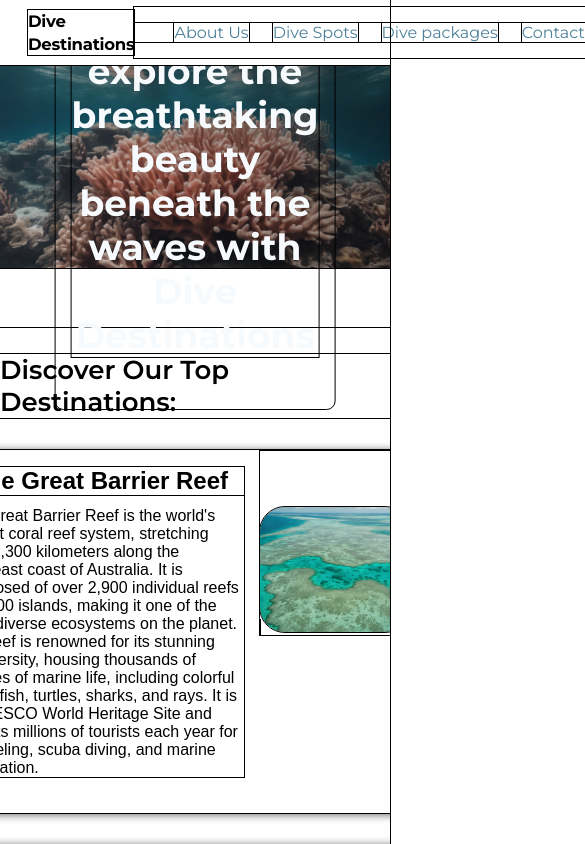
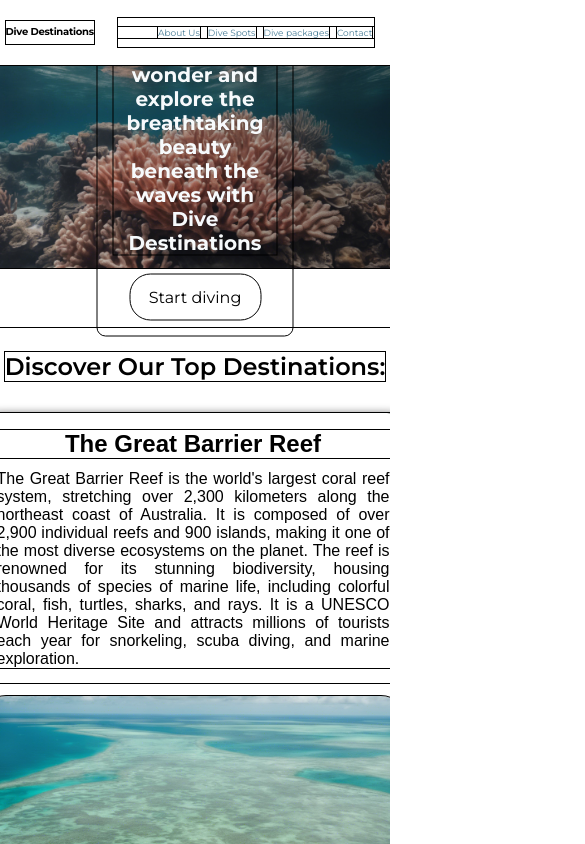
Before and after one commit to Shaqs0/Dive-Destination, a React (Vite) app: page /start in a window 390 px wide. Shown: the top 844 px of the page, 585 px wide, since content can reach past the window. Built offline with nearby package versions, Linux system fonts and the light colour scheme.

Commit message:
add adaptive on StartPage

```diff
--- a/src/components/Button/Button.module.css
+++ b/src/components/Button/Button.module.css
@@ -0,0 +1,7 @@
+.small {
+  width: 200px;
+  height: 60px;
+  border-radius: 20px;
+  border: none;
+  cursor: pointer;
+}
--- a/src/components/Button/Button.module.scss
+++ b/src/components/Button/Button.module.scss
@@ -1,3 +1,7 @@
 .small {
-
+    width: 200px;
+    height: 60px;
+    border-radius: 20px;
+    border: none;
+    cursor: pointer;
   }
--- a/src/layout/Footer/LayoutFoot.module.css
+++ b/src/layout/Footer/LayoutFoot.module.css
@@ -12,7 +12,7 @@ html, body {
   -webkit-box-direction: normal;
       -ms-flex-direction: column;
           flex-direction: column;
-  min-height: 25vh;
+  min-height: 12vh;
 }
 .layout .content {
   -webkit-box-flex: 1;
--- a/src/layout/Footer/LayoutFoot.module.scss
+++ b/src/layout/Footer/LayoutFoot.module.scss
@@ -1,4 +1,3 @@
-// Variables
 $main-color: var(--main-color);
 $blue-color: var(--blue-color);
 $font: var(--font);
@@ -12,7 +11,7 @@ html, body {
 .layout {
   display: flex;
   flex-direction: column;
-  min-height: 25vh;
+  min-height: 12vh;
 
   .content {
     flex: 1 0 auto;
--- a/src/layout/Top/LayoutTop.module.css
+++ b/src/layout/Top/LayoutTop.module.css
@@ -79,15 +79,88 @@
   }
 }
 @media (max-width: 740px) {
+  .top .other {
+    font-size: 14px;
+    margin-right: 2rem;
+  }
+  .top .other ul {
+    gap: 1rem;
+    width: 22rem;
+  }
+}
+@media (max-width: 640px) {
   .top .name {
-    font-size: 16.5px;
-    margin-left: 1.75rem;
+    font-size: 16px;
+    margin-left: 1rem;
+  }
+}
+@media (max-width: 600px) {
+  .top .name {
+    font-size: 14px;
+    margin-left: 1rem;
   }
   .top .other {
-    margin-right: 3rem;
+    font-size: 13px;
+    margin-right: 1rem;
   }
   .top .other ul {
-    gap: 1.5rem;
-    width: 28rem;
+    gap: 0.75rem;
+    width: 20rem;
   }
 }
+@media (max-width: 530px) {
+  .top .name {
+    font-size: 13px;
+    margin-left: 0.5rem;
+  }
+  .top .other {
+    font-size: 11.5px;
+    margin-right: 0.5rem;
+  }
+  .top .other ul {
+    gap: 0.75rem;
+    width: 18rem;
+  }
+}
+@media (max-width: 465px) {
+  .top .name {
+    font-size: 11px;
+    margin-left: 0.5rem;
+  }
+  .top .other {
+    font-size: 10px;
+    margin-right: 1rem;
+  }
+  .top .other ul {
+    gap: 0.5rem;
+    width: 15rem;
+  }
+}
+@media (max-width: 407px) {
+  .top .name {
+    font-size: 10px;
+    margin-left: 0.35rem;
+  }
+  .top .other {
+    font-size: 9px;
+    margin-right: 1rem;
+  }
+  .top .other ul {
+    gap: 0.5rem;
+    width: 13.5rem;
+  }
+}
+@media (max-width: 375px) {
+  .top .name {
+    font-size: 9px;
+    margin-left: 0.35rem;
+  }
+  .top .other {
+    font-size: 8px;
+    margin-right: 0.75rem;
+  }
+  .top .other ul {
+    gap: 0.5rem;
+    width: 12.1rem;
+  }
+}
--- a/src/layout/Top/LayoutTop.module.scss
+++ b/src/layout/Top/LayoutTop.module.scss
@@ -94,18 +94,124 @@
 @media (max-width: 740px) {
     .top {
 
-        .name {
-            font-size: 16.5px;
-            margin-left: 1.75rem;
-        }
-
         .other {
-            margin-right: 3rem;
+            font-size: 14px;
+            margin-right: 2rem;
 
             & ul {
-                gap: 1.5rem;
-                width: 28rem;
+                gap: 1rem;
+                width: 22rem;
             }
         }
     }
 }
+
+@media (max-width: 640px) {
+    .top {
+        .name {
+            font-size: 16px;
+            margin-left: 1rem;
+        }
+    }
+}
+
+
+@media (max-width: 600px) {
+    .top {
+
+        .name {
+            font-size: 14px;
+            margin-left: 1rem;
+        }
+
+        .other {
+            font-size: 13px;
+            margin-right: 1rem;
+
+            & ul {
+                gap: 0.75rem;
+                width: 20rem;
+            }
+        }
+    }
+}
+
+@media (max-width: 530px) {
+    .top {
+
+        .name {
+            font-size: 13px;
+            margin-left: 0.5rem;
+        }
+
+        .other {
+            font-size: 11.5px;
+            margin-right: 0.5rem;
+
+            & ul {
+                gap: 0.75rem;
+                width: 18rem;
+            }
+        }
+    }
+}
+
+@media (max-width: 465px) {
+    .top {
+
+        .name {
+            font-size: 11px;
+            margin-left: 0.5rem;
+        }
+
+        .other {
+            font-size: 10px;
+            margin-right: 1rem;
+
+            & ul {
+                gap: 0.5rem;
+                width: 15rem;
+            }
+        }
+    }
+}
+
+@media (max-width: 407px) {
+    .top {
+
+        .name {
+            font-size: 10px;
+            margin-left: 0.35rem;
+        }
+
+        .other {
+            font-size: 9px;
+            margin-right: 1rem;
+
+            & ul {
+                gap: 0.5rem;
+                width: 13.5rem;
+            }
+        }
+    }
+}
+
+@media (max-width: 375px) {
+    .top {
+
+        .name {
+            font-size: 9px;
+            margin-left: 0.35rem;
+        }
+
+        .other {
+            font-size: 8px;
+            margin-right: 0.75rem;
+
+            & ul {
+                gap: 0.5rem;
+                width: 12.1rem;
+            }
+        }
+    }
+}
--- a/src/pages/StartPage/StartPage.module.css
+++ b/src/pages/StartPage/StartPage.module.css
@@ -35,6 +35,16 @@
   text-align: center;
   font-weight: 700;
   font-size: 36px;
+}
+.container .imageContainer .textOverlay .btn {
+  font-family: var(--font);
+  font-size: 18px;
+  background-color: white;
+  color: black;
+}
+.container .imageContainer .textOverlay .btn:hover {
+  background-color: rgb(185, 185, 185);
+  color: white;
 }
 .container .destinations {
   display: -webkit-box;
@@ -117,6 +127,10 @@
   }
 }
 @media (max-width: 1330px) {
+  .container .imageContainer .textOverlay {
+    top: 35%;
+    left: 49%;
+  }
   .container .destinations img {
     margin-top: 1.5rem;
     margin-right: 1rem;
@@ -128,14 +142,12 @@
   }
 }
 @media (max-width: 1180px) {
+  .container .imageContainer .textOverlay {
+    top: 35%;
+    left: 50%;
+    font-size: 31px;
+  }
   .container .destinations .box .destination_button {
-    display: -webkit-box;
-    display: -ms-flexbox;
-    display: flex;
-    background-color: white;
-    border-radius: 25px;
-    padding-bottom: 20px;
-    border: none;
     -webkit-box-shadow: 1px 1px 10px rgb(80, 79, 79);
             box-shadow: 1px 1px 10px rgb(80, 79, 79);
     margin-bottom: 2rem;
@@ -153,18 +165,17 @@
   }
 }
 @media (max-width: 1000px) {
+  .container .imageContainer .textOverlay {
+    font-size: 28px;
+  }
+  .container .imageContainer .btn {
+    width: 180px;
+    height: 55px;
+    font-size: 16px;
+  }
   .container .destinations .box .destination_button {
-    display: -webkit-box;
-    display: -ms-flexbox;
-    display: flex;
-    background-color: white;
-    border-radius: 25px;
-    padding-bottom: 20px;
-    border: none;
-    -webkit-box-shadow: 1px 1px 10px rgb(80, 79, 79);
-            box-shadow: 1px 1px 10px rgb(80, 79, 79);
     margin-bottom: 2rem;
-    margin-left: -1.5rem;
+    margin-left: 0.25rem;
   }
   .container .destinations img {
     margin-top: 2rem;
@@ -177,28 +188,93 @@
     width: 20em;
   }
 }
-@media (max-width: 950px) {
+@media (max-width: 870px) {
   .container .destinations .box .destination_button {
     display: -webkit-box;
     display: -ms-flexbox;
     display: flex;
-    background-color: white;
-    border-radius: 25px;
-    padding-bottom: 20px;
-    border: none;
-    -webkit-box-shadow: 1px 1px 10px rgb(80, 79, 79);
-            box-shadow: 1px 1px 10px rgb(80, 79, 79);
+    -webkit-box-orient: vertical;
+    -webkit-box-direction: normal;
+        -ms-flex-direction: column;
+            flex-direction: column;
+    -webkit-box-align: center;
+        -ms-flex-align: center;
+            align-items: center;
     margin-bottom: 2rem;
-    margin-left: -1.5rem;
+    margin-left: 1rem;
+    margin-right: 1rem;
   }
   .container .destinations img {
-    margin-top: 3.5rem;
-    margin-right: 1rem;
-    height: 125px;
-    width: 150px;
+    display: -webkit-box;
+    display: -ms-flexbox;
+    display: flex;
+    margin-top: 0.75rem;
+    margin-right: 0rem;
+    height: 350px;
+    width: 425px;
+    float: left;
   }
   .container .destinations .text {
     font-size: 16px;
-    width: 18em;
+    width: auto;
+    text-align: justify;
   }
 }
+@media (max-width: 800px) {
+  .container .imageContainer .textOverlay {
+    top: 45%;
+    left: 50%;
+    font-size: 28px;
+  }
+  .container .destinations .box .destination_button {
+    margin-bottom: 2rem;
+    margin-left: 0.75rem;
+  }
+}
+@media (max-width: 680px) {
+  .container .imageContainer .textOverlay {
+    top: 45%;
+    left: 50%;
+    font-size: 24px;
+  }
+  .container .imageContainer .textOverlay .btn {
+    width: 150px;
+    height: 50px;
+    font-size: 16px;
+  }
+  .container .destinations .box .destination_button {
+    margin-bottom: 2rem;
+    margin-left: 0.75rem;
+  }
+  .container .destinations .box .destination_button img {
+    margin-top: 0.75rem;
+    margin-right: 0rem;
+    height: 400px;
+    width: 425px;
+  }
+}
+@media (max-width: 570px) {
+  .container .imageContainer .textOverlay {
+    top: 45%;
+    left: 50%;
+    font-size: 20px;
+  }
+  .container .imageContainer .textOverlay .btn {
+    width: 130px;
+    height: 45px;
+    font-size: 16px;
+  }
+  .container .destinations .top_text {
+    font-size: 24px;
+  }
+  .container .destinations .box .destination_button {
+    margin-bottom: 2rem;
+    margin-left: 0.75rem;
+  }
+  .container .destinations .box .destination_button img {
+    margin-top: 0.75rem;
+    margin-right: 0rem;
+    height: 400px;
+    width: 425px;
+  }
+}
--- a/src/pages/StartPage/StartPage.module.scss
+++ b/src/pages/StartPage/StartPage.module.scss
@@ -34,6 +34,18 @@
               text-align: center;
               font-weight: 700;
               font-size: 36px;
+
+              .btn {
+                font-family: var(--font);
+                font-size: 18px;
+                background-color: white;
+                color: black;
+
+                &:hover {
+                    background-color: rgb(185, 185, 185);
+                    color: white;
+                }
+              }
           }
       }
 
@@ -118,6 +130,14 @@
 
 @media (max-width: 1330px) {
     .container {
+        .imageContainer {
+            .textOverlay {
+                top: 35%;
+                left: 49%;
+            }
+        }
+
+
         .destinations {
             & img {
                 margin-top: 1.5rem;
@@ -135,16 +155,18 @@
 
 @media (max-width: 1180px) {
     .container {
+        .imageContainer {
+            .textOverlay {
+                top: 35%;
+                left: 50%;
+                font-size: 31px;
+            }
+        }
 
         .destinations {
 
             .box {
                 .destination_button {
-                    display: flex;
-                    background-color: white;
-                    border-radius: 25px;
-                    padding-bottom: 20px;
-                    border: none;
                     box-shadow: 1px 1px 10px rgb(80, 79, 79);
                     margin-bottom: 2rem;
                     margin-left: 1.5rem;
@@ -168,19 +190,23 @@
 
 @media (max-width: 1000px) {
     .container {
+        .imageContainer {
+            .textOverlay {
+                font-size: 28px;
+            }
 
+            .btn {
+                width: 180px;
+                height: 55px;
+                font-size: 16px;
+            }
+        }
         .destinations {
 
             .box {
                 .destination_button {
-                    display: flex;
-                    background-color: white;
-                    border-radius: 25px;
-                    padding-bottom: 20px;
-                    border: none;
-                    box-shadow: 1px 1px 10px rgb(80, 79, 79);
                     margin-bottom: 2rem;
-                    margin-left: -1.5rem;
+                    margin-left: 0.25rem;
                 }
             }
 
@@ -199,35 +225,129 @@
     }
 }
 
-@media (max-width: 950px) {
+@media (max-width: 870px) {
     .container {
+        .destinations {
+            .box {
+                .destination_button {
+                    display: flex;
+                    flex-direction: column;
+                    align-items: center;
+                    margin-bottom: 2rem;
+                    margin-left: 1rem;
+                    margin-right: 1rem;
+                }
+            }
+
+            & img {
+                display: flex;
+                margin-top: 0.75rem;
+                margin-right: 0rem;
+                height: 350px;
+                width: 425px;
+                float: left;
+            }
+
+            .text {
+                font-size: 16px;
+                width: auto;
+                text-align: justify;
+            }
+        }
+    }
+}
+
+@media (max-width: 800px) {
+    .container {
+        .imageContainer {
+            .textOverlay {
+                top: 45%;
+                left: 50%;
+                font-size: 28px;
+            }
+        }
+
+        .destinations {
+            .box {
+                .destination_button {
+                    margin-bottom: 2rem;
+                    margin-left: 0.75rem;
+                }
+            }
+        }
+    }
+}
+
+@media (max-width: 680px) {
+    .container {
+        .imageContainer {
+            .textOverlay {
+                top: 45%;
+                left: 50%;
+                font-size: 24px;
+
+                .btn {
+                    width: 150px;
+                    height: 50px;
+                    font-size: 16px;
+                }
+            }
+        }
 
         .destinations {
 
             .box {
                 .destination_button {
-                    display: flex;
-                    background-color: white;
-                    border-radius: 25px;
-                    padding-bottom: 20px;
-                    border: none;
-                    box-shadow: 1px 1px 10px rgb(80, 79, 79);
                     margin-bottom: 2rem;
-                    margin-left: -1.5rem;
+                    margin-left: 0.75rem;
+
+                    & img {
+                        margin-top: 0.75rem;
+                        margin-right: 0rem;
+                        height: 400px;
+                        width: 425px;
+                    }
                 }
-            }
-
-            & img {
-                margin-top: 3.5rem;
-                margin-right: 1rem;
-                height: 125px;
-                width: 150px;
-            }
-
-            .text {
-                font-size: 16px;
-                width: 18em;
             }
         }
     }
 }
+
+@media (max-width: 570px) {
+    .container {
+        .imageContainer {
+            .textOverlay {
+                top: 45%;
+                left: 50%;
+                font-size: 20px;
+
+                .btn {
+                    width: 130px;
+                    height: 45px;
+                    font-size: 16px;
+                }
+            }
+        }
+
+        .destinations {
+
+            .top_text {
+                font-size: 24px;
+            }
+
+            .box {
+                .destination_button {
+                    margin-bottom: 2rem;
+                    margin-left: 0.75rem;
+
+                    & img {
+                        margin-top: 0.75rem;
+                        margin-right: 0rem;
+                        height: 400px;
+                        width: 425px;
+                    }
+                }
+            }
+        }
+    }
+}
--- a/src/pages/StartPage/StartPage.tsx
+++ b/src/pages/StartPage/StartPage.tsx
@@ -1,3 +1,4 @@
+import Button from '../../components/Button/Button';
 import styles from './StartPage.module.css';
 
 export function StartPage() {
@@ -13,6 +14,7 @@ export function StartPage() {
 				</picture>
 				<div className={styles['textOverlay']}>
 					<p>Dive into a world of wonder and explore the breathtaking beauty beneath the waves with Dive Destinations</p>
+					<Button appearence='small' className={styles['btn']}>Start diving</Button>
 				</div>
 			</div>
 			<div className={styles['destinations']}>
```
